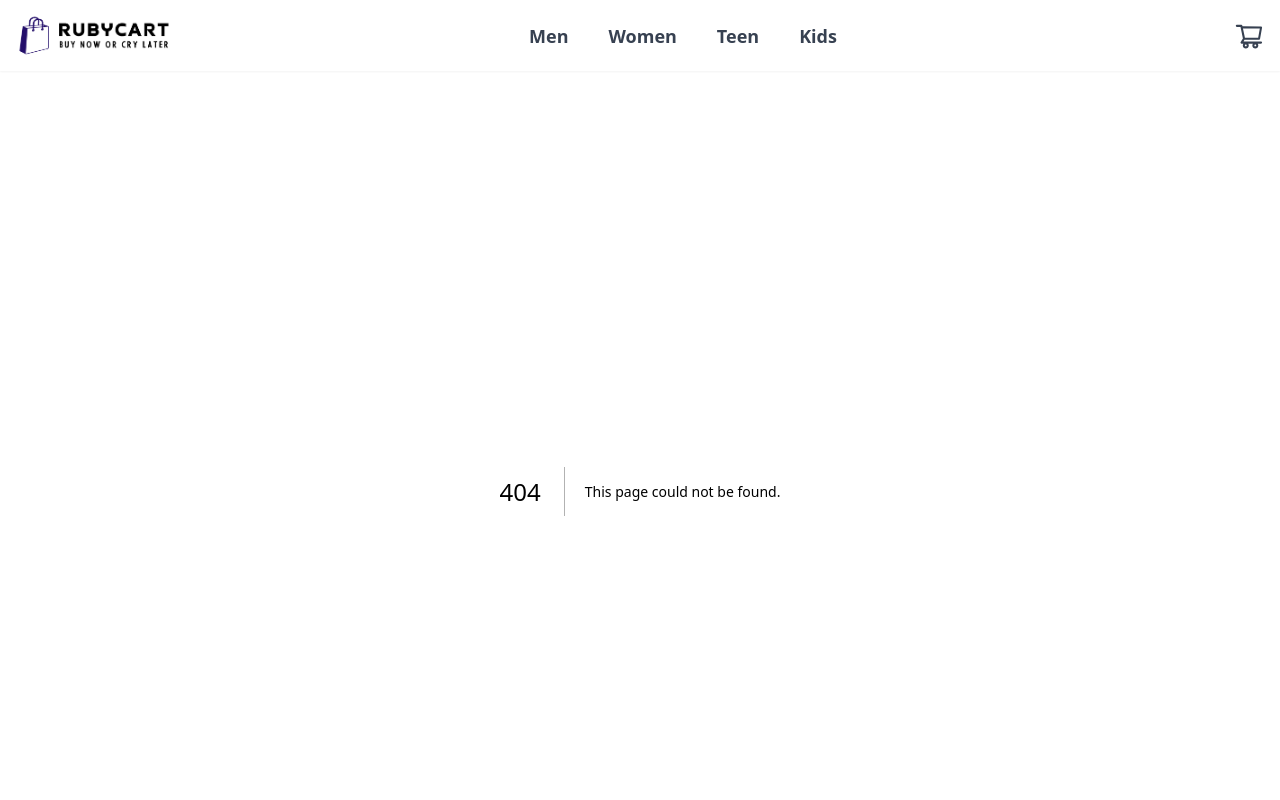
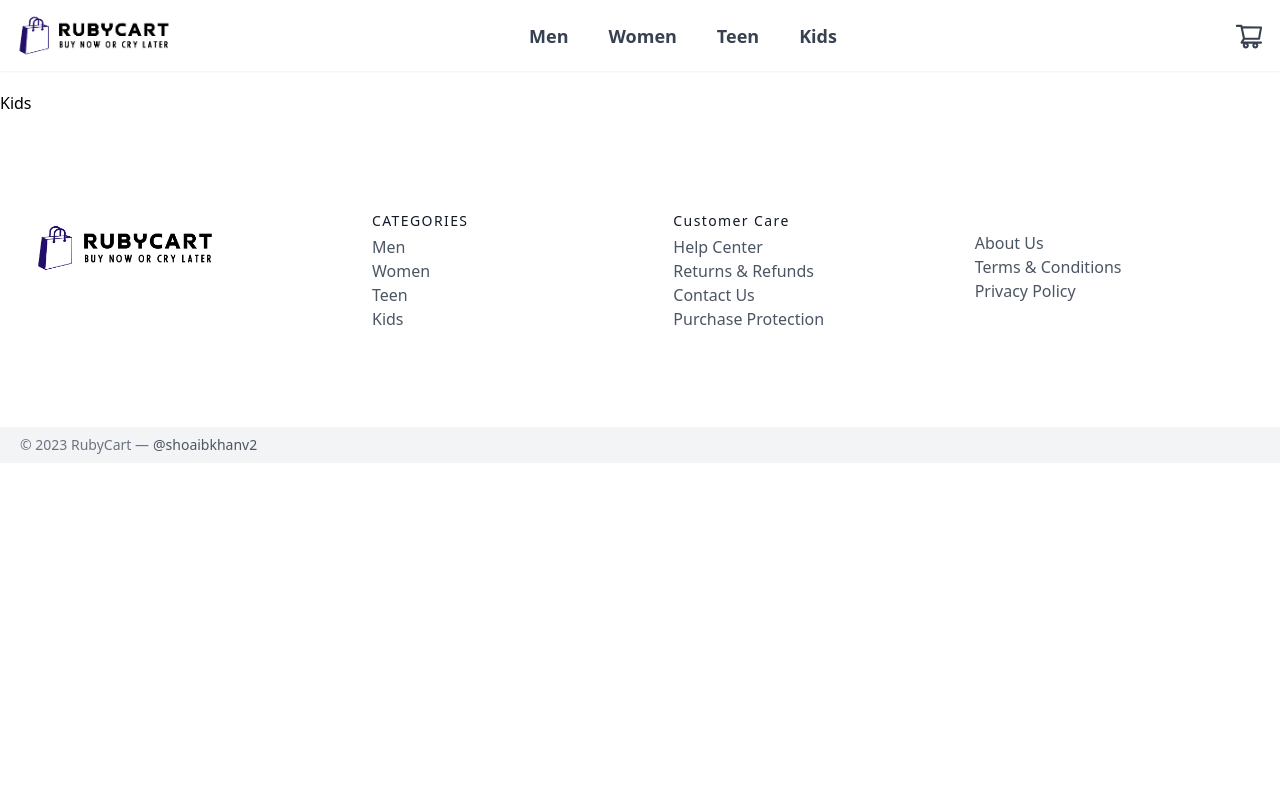
Before and after one commit to Shoaibv2/Ruby-Cart, a Next.js app: page /kids in a window 1280 px wide. Before the commit this address had no page. Shown: the top 800 px of the page. Built offline with nearby package versions, Linux system fonts and the light colour scheme.

Commit message:
Create Kids Page

```diff
--- /dev/null
+++ b/pages/kids.js
@@ -0,0 +1,8 @@
+
+function Kids() {
+  return (
+    <div>Kids</div>
+  )
+}
+
+export default Kids
```
